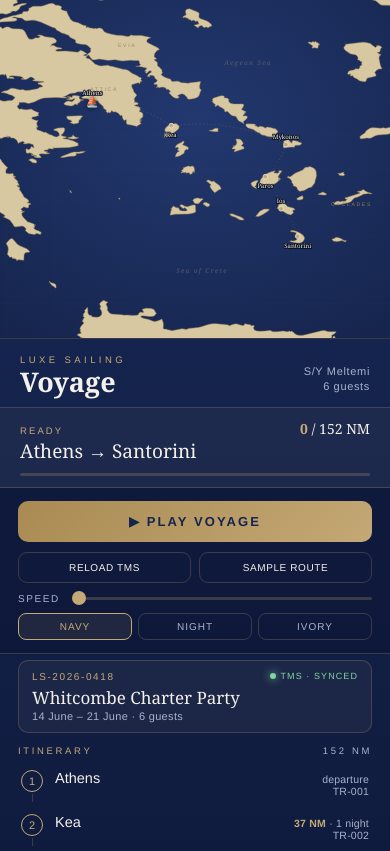
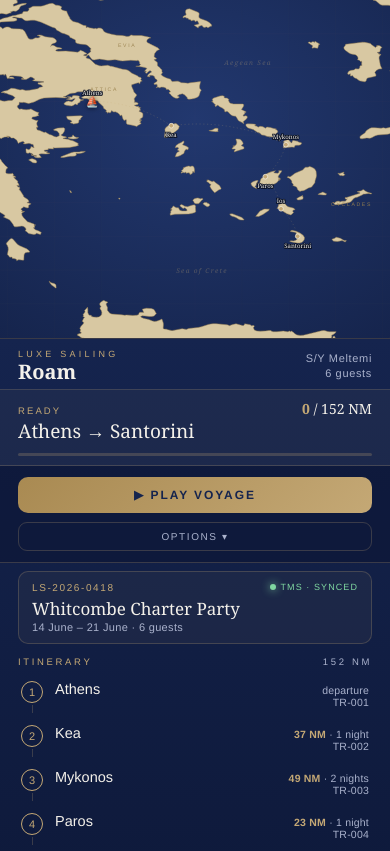
Before and after one commit to Anastasis25/Roam, a plain HTML site: page index.html in a window 390 px wide. Shown: the top 851 px of the page. Drawn offline with Linux system fonts and the light colour scheme.

Commit message:
Add files via upload

```diff
--- a/index.html
+++ b/index.html
@@ -3,7 +3,7 @@
 <head>
 <meta charset="UTF-8">
 <meta name="viewport" content="width=device-width, initial-scale=1.0">
-<title>Voyage</title>
+<title>Roam · Luxe Sailing</title>
 <style>
   :root{
     --navy:#15244e; --navy2:#0d1838; --ink:#0a1230; --gold:#c4a875; --gold-deep:#a98a52;
@@ -78,14 +78,24 @@
   .styletog{display:flex;gap:6px;margin-top:9px}
   .styletog button{flex:1;background:transparent;border:1px solid var(--line);color:var(--ivory-dim);padding:7px;border-radius:8px;font-size:10px;letter-spacing:.1em;text-transform:uppercase}
   .styletog button.on{border-color:var(--gold);color:var(--gold);background:rgba(196,168,117,.1)}
+  .opttoggle{display:none}
+  .opts{display:block}
 
   @media(max-width:760px){
     html,body{height:auto;overflow-y:auto;overflow-x:hidden}
     #app{flex-direction:column;height:auto;min-height:100vh}
     #mapwrap{height:40vh;min-height:240px;flex:none}
     #panel{width:100%;height:auto;border-left:none;border-top:1px solid var(--line);display:flex;flex-direction:column}
-    .brand{order:0}#live{order:1}.controls{order:2;border-top:none;border-bottom:1px solid var(--line)}
-    .scroll{order:3;overflow:visible;flex:none;padding-top:6px;padding-bottom:30px}
+    .brand{order:0;padding:10px 18px 7px}.brand h1{font-size:20px}.brand .kicker{font-size:9px}
+    #live{order:1;padding:9px 18px}
+    .controls{order:2;border-top:none;border-bottom:1px solid var(--line);padding:11px 18px}
+    .play{padding:11px;font-size:12px}
+    .opttoggle{display:block;width:100%;background:transparent;border:1px solid var(--line);color:var(--ivory-dim);
+      padding:8px;border-radius:9px;font-size:10px;text-transform:uppercase;letter-spacing:.16em;margin-top:9px}
+    .opts{display:none;margin-top:9px}
+    .opts.open{display:block}
+    .rowflex{margin-top:0}.sub-controls{margin-top:9px}.styletog{margin-top:9px}
+    .scroll{order:3;overflow:visible;flex:none;padding-top:8px;padding-bottom:30px}
   }
 </style>
 </head>
@@ -93,7 +103,7 @@
 <div id="app">
   <div id="mapwrap"><svg id="map" viewBox="0 0 1000 720" preserveAspectRatio="xMidYMid slice"></svg><div id="here">—</div></div>
   <aside id="panel">
-    <div class="brand"><div><div class="kicker">Luxe Sailing</div><h1 class="serif">Voyage</h1></div><div class="vessel" id="vessel">—</div></div>
+    <div class="brand"><div><div class="kicker">Luxe Sailing</div><h1 class="serif">Roam</h1></div><div class="vessel" id="vessel">—</div></div>
     <div id="live">
       <div class="r1"><span class="leg" id="lLeg">Ready</span><span class="dist" id="lDist"><b>0</b> / 0 NM</span></div>
       <div class="name serif" id="lName">—</div>
@@ -110,9 +120,12 @@
     </div>
     <div class="controls">
       <button class="play" id="playBtn">&#9654; Play voyage</button>
-      <div class="rowflex"><button class="btn-ghost" id="loadTms">Reload TMS</button><button class="btn-ghost" id="loadSample">Sample route</button></div>
-      <div class="sub-controls"><span class="lab">Speed</span><input type="range" id="speed" min="0.5" max="2.5" step="0.1" value="0.5"></div>
-      <div class="styletog"><button id="s0" class="on">Navy</button><button id="s1">Night</button><button id="s2">Ivory</button></div>
+      <button class="opttoggle" id="optToggle">Options &#9662;</button>
+      <div class="opts" id="opts">
+        <div class="rowflex"><button class="btn-ghost" id="loadTms">Reload TMS</button><button class="btn-ghost" id="loadSample">Sample route</button></div>
+        <div class="sub-controls"><span class="lab">Speed</span><input type="range" id="speed" min="0.5" max="2.5" step="0.1" value="0.5"></div>
+        <div class="styletog"><button id="s0" class="on">Navy</button><button id="s1">Night</button><button id="s2">Ivory</button></div>
+      </div>
     </div>
   </aside>
 </div>
@@ -240,6 +253,7 @@ $('loadSample').onclick=()=>{resetIdle();loadBooking(SAMPLE,false);};
 function setTheme(n,b){theme=n;document.querySelectorAll('.styletog button').forEach(x=>x.classList.remove('on'));b.classList.add('on');
   draw();renderPanel();if(phase==='idle')$('barfill').style.width='0%';else repaintProgress();}
 $('s0').onclick=e=>setTheme(0,e.target);$('s1').onclick=e=>setTheme(1,e.target);$('s2').onclick=e=>setTheme(2,e.target);
+$('optToggle').onclick=()=>{const o=$('opts');o.classList.toggle('open');$('optToggle').innerHTML=o.classList.contains('open')?'Options &#9652;':'Options &#9662;';};
 
 loadBooking(TMS_BOOKING,true);camLoop();
 </script>
```
